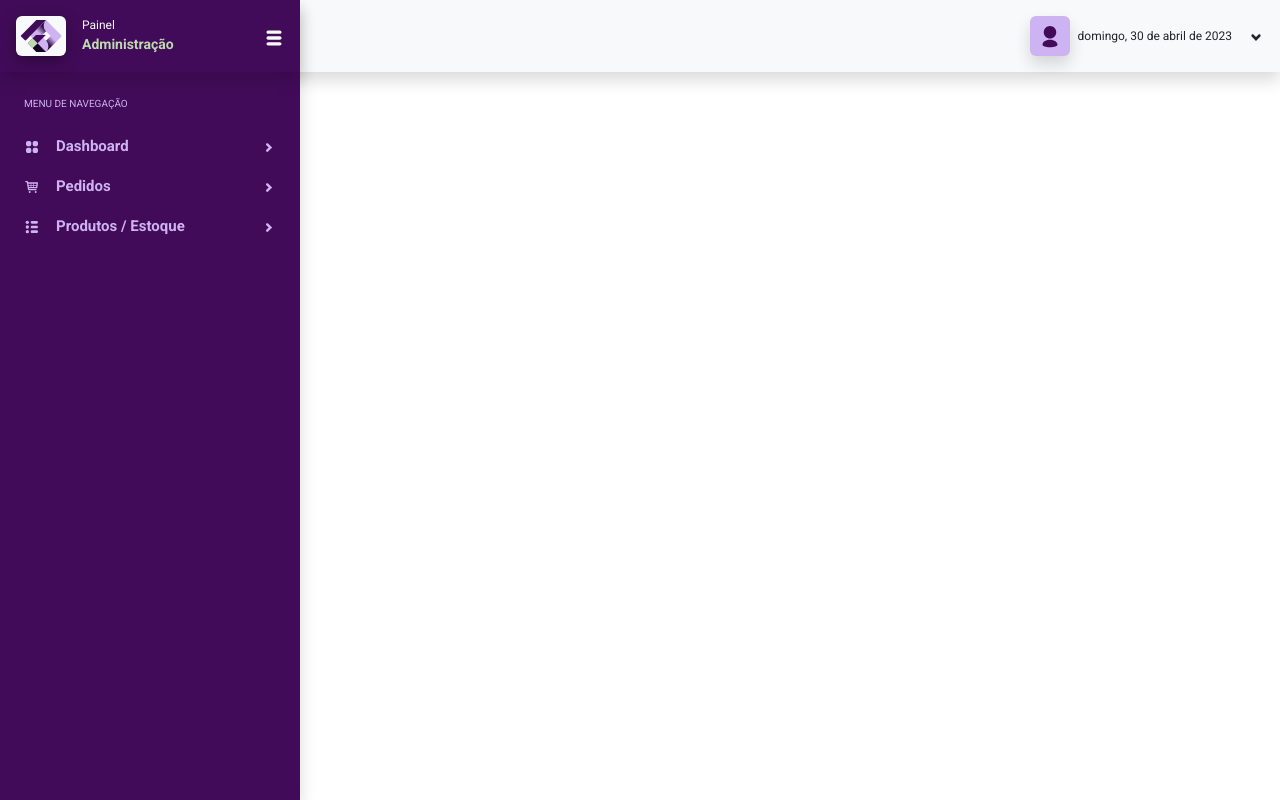
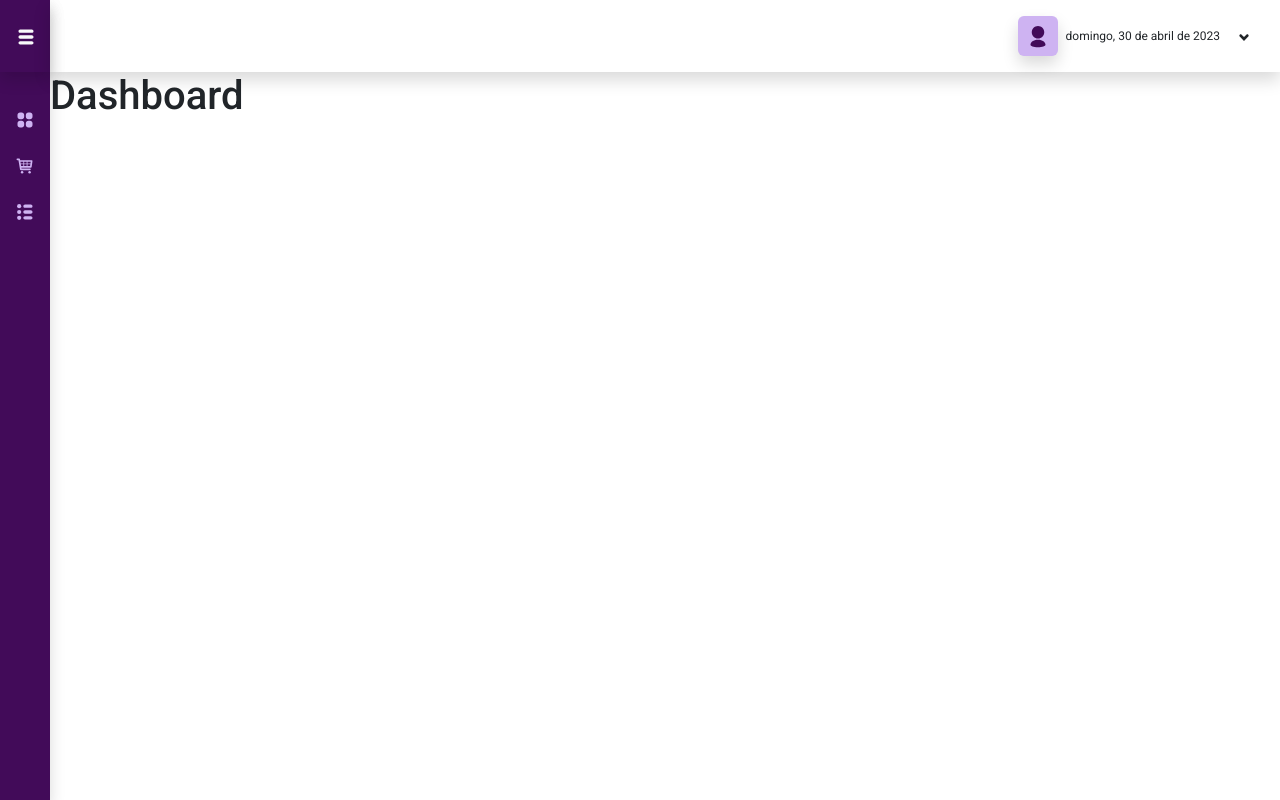
Before and after one commit to guigabraga/cronnos_app, a React (Vite) app: page /home in a window 1280 px wide. Built offline with nearby package versions, Linux system fonts and the light colour scheme.

Commit message:
Atualização de rotas

```diff
--- a/package.json
+++ b/package.json
@@ -14,12 +14,14 @@
     "@emotion/styled": "^11.10.8",
     "@hookform/resolvers": "^3.1.0",
     "@mui/material": "^5.12.2",
+    "apexcharts": "^3.41.0",
     "axios": "^1.4.0",
     "bootstrap": "^5.2.3",
     "bootstrap-icons": "^1.10.5",
     "localforage": "^1.10.0",
     "match-sorter": "^6.3.1",
     "react": "^18.2.0",
+    "react-apexcharts": "^1.4.0",
     "react-dom": "^18.2.0",
     "react-hook-form": "^7.44.3",
     "react-icons": "^4.9.0",
--- /dev/null
+++ b/src/App.jsx
@@ -0,0 +1,36 @@
+import React from 'react'
+import { BrowserRouter, Routes, Route } from "react-router-dom"
+
+import "./global-style.css"
+import 'bootstrap/dist/css/bootstrap.min.css'
+
+import Login from './routes/Login'
+import Cadastro from './routes/Cadastro'
+import RecuperarSenha from './routes/Recuperar-senha'
+import Home from './routes/Home'
+
+import Dashboard from './pages/Dashboard'
+import Pedidos from './pages/Pedidos'
+
+import SideBar from './components/HomeSideBar'
+
+function App(){
+    return(
+        <BrowserRouter>
+            <Routes>
+                <Route path='/login' element={<Login/>}/>
+                <Route path='/cadastro' element={<Cadastro/>}/>
+                <Route path='/recuperar-senha' element={<RecuperarSenha/>}/>
+            </Routes>
+            <SideBar>
+                <Routes>
+                    <Route path='/home' element={<Dashboard/>}/>
+                    <Route path='/dashboard' element={<Dashboard/>}/>
+                    <Route path='/pedidos' element={<Pedidos/>}/>
+                </Routes>
+            </SideBar>
+        </BrowserRouter>
+    )
+}
+
+export default App
--- a/src/Main.jsx
+++ b/src/Main.jsx
@@ -1,44 +1,10 @@
-import React from 'react';
-import ReactDOM from 'react-dom/client';
-import "./global-style.css";
-import 'bootstrap/dist/css/bootstrap.min.css';
-import {createBrowserRouter, createRoutesFromElements, Route, RouterProvider} from "react-router-dom";
+import React from 'react'
+import ReactDOM from 'react-dom/client'
+import App from './App'
 
-import Login from './routes/Login.jsx';
-import Cadastro from './routes/Cadastro.jsx';
-import RecuperarSenha from './routes/Recuperar-senha.jsx';
-import Dashboard from './routes/Dashboard.jsx';
-import Home from './routes/Home.jsx';
-
-const router = createBrowserRouter([
-    {
-        path: "/",
-        element: <Login />
-    },
-    {
-        path: "login",
-        element: <Login />
-    },
-    {
-        path: "cadastro",
-        element: <Cadastro />
-    },
-    {
-        path: "recuperar-senha",
-        element: <RecuperarSenha />
-    },
-    {
-        path: "dahsboard",
-        element: <Dashboard />
-    },
-    {
-        path: "home",
-        element: <Home />
-    }
-]);
-
-ReactDOM.createRoot(document.getElementById('root')).render(
+const root = ReactDOM.createRoot(document.getElementById('root'))
+root.render(
     <React.StrictMode>
-        <RouterProvider router={router} />
+        <App />
     </React.StrictMode>
-);
+)
--- a/src/components/HomeNavBar.jsx
+++ b/src/components/HomeNavBar.jsx
@@ -1,10 +1,11 @@
 import React, { useState, useEffect } from 'react'
+import { Navbar } from 'reactstrap'
 //Icones:
-import { TiUser} from 'react-icons/ti'
+import { TiUser } from 'react-icons/ti'
 //Componentes:
 import HomeNavBarDropdown from './HomeNavBarDropdown'
 
-function HomeNavBar(){
+function HomeNavBar({children}){
     //Nome do usuario no sessionStorage:
     const sessionUserName =  sessionStorage.getItem('userName')
     //Data/Hora realtime:
@@ -13,10 +14,10 @@ function HomeNavBar(){
             setInterval(() => setDateState(new Date()), 10000);
     }, []);
     return(
-        <div>
-            <div className='home-nav-bar shadow bg-light'>
-                <div className='float-end'>
-                    <div className='pt-3 hstack px-3 gap-2'>
+        <div className='w-100 container-nav-bar'>
+            <Navbar className='w-100 shadow home-nav-bar'>
+                <div className='ms-auto'>
+                    <div className='hstack px-3 gap-2'>
                         <div className='rounded home-navbar-user-icon shadow'>
                             <TiUser className='cronnos-font-30 icon-user'/>
                         </div>
@@ -29,7 +30,8 @@ function HomeNavBar(){
                         </div>
                     </div>
                 </div>
-            </div>
+            </Navbar>
+            <div>{children}</div>
         </div>
     )
 }
--- a/src/components/HomeSideBar.jsx
+++ b/src/components/HomeSideBar.jsx
@@ -3,56 +3,61 @@ import { useNavigate, Link, BrowserRouter, Routes, Route, NavLink } from 'react-
 //Icones:
 import { TiThMenu, TiThLarge, TiChevronRight, TiShoppingCart, TiThList } from 'react-icons/ti'
 
+import HomeNavBar from './HomeNavBar'
+
 import CronnosLogoSmall from '../assets/cronnos-logo-small.svg'
-import Dashboard from '../routes/Dashboard'
+import Dashboard from '../pages/Dashboard'
 import Tables from '../pages/Tables'
 
 function SideBar({children}){
     //Nome do usuario no sessionStorage:
     const sessionUserName =  sessionStorage.getItem('userName')
+    //Abrir e fechar Sidebar:
+    const [sideBarOpen, setSideBarOpen] = useState(false)
+    const toggle = () => setSideBarOpen(!sideBarOpen)
     //Itens dos menus:
     const menuItens = [
         {
-            path: "/dahsboard",
+            path: "/dashboard",
             name: "Dashboard",
             icon: <TiThLarge/>
         },
         {
-            path: "/dahsboard",
+            path: "/pedidos",
             name: "Pedidos",
             icon: <TiShoppingCart/>
         },
         {
-            path: "/dahsboard",
+            path: "dahsboard",
             name: "Produtos / Estoque",
             icon: <TiThList/>
         }
     ]
     return(
-        <div>
-            <div className='sideBarHome cronnos-bg-sidebar shadow'>
+        <div className='home-container'>
+            <div className='sideBarHome cronnos-bg-sidebar shadow' style={{width: sideBarOpen ? '300px': '50px'}}>
                 <div className='shadow home-side-bar-title'>
                     <div className='mx-3 hstack gap-3'>
-                        <img className='rounded p-1 my-3 cronnos-box-shadow-primary bg-light' src={CronnosLogoSmall} width='50px'/>
-                        <div>
+                        <img className='rounded p-1 my-3 cronnos-box-shadow-primary bg-light sidebar-title-icon' style={{display: sideBarOpen ? 'block': 'none'}} src={CronnosLogoSmall}/>
+                        <div style={{display: sideBarOpen ? 'block': 'none'}}>
                             <span className='d-block text-light cronnos-font-12 fw-medium'>Painel</span>
-                            <span className='d-block cronnos-text-primary fw-bold cronnos-font-14 '>Administração</span>
+                            <span className='d-block cronnos-text-primary fw-bold cronnos-font-14'>Administração</span>
                         </div>
-                        <div className='ms-auto'>
-                            <a className='text-light cronnos-font-20'><TiThMenu/></a>
+                        <div className='ms-auto' style={{height: sideBarOpen ? '': '71.5px', paddingTop : sideBarOpen ? '': '20px'}}>
+                            <a type='button' className='text-light cronnos-font-20' onClick={toggle}><TiThMenu/></a>
                         </div>
                     </div>
                 </div>
-                <div className='mt-4'>
-                    <p className='cronnos-font-10 cronnos-text-insert mx-4'>MENU DE NAVEGAÇÃO</p>
+                <div className='mt-4 home-side-bar-body'>
+                    <p className='cronnos-font-10 cronnos-text-insert mx-4 transition' style={{display: sideBarOpen ? 'block': 'none'}}>MENU DE NAVEGAÇÃO</p>
                     <div>
                         {
                             menuItens.map((item, index) =>(
-                                <NavLink to={item.path} key={index} activeclassName='active' className='text-decoration-none'>
-                                    <div className='hstack gap-3 item-menu px-4 py-2'>
-                                        <div className='ronnos-font-15'>{item.icon}</div>
-                                        <div className='cronnos-font-15 fw-semibold'>{item.name}</div>
-                                        <div className='cronnos-font-15 ms-auto'><TiChevronRight/></div>
+                                <NavLink to={item.path} key={index} className='text-decoration-none item-menu' activeclassname='active'>
+                                    <div className='hstack gap-3 py-2 item-menu-div'>
+                                        <div style={{paddingLeft: sideBarOpen ? '25px': '15px', fontSize: sideBarOpen ? '15px': '20px'}}>{item.icon}</div>
+                                        <div className='cronnos-font-15 fw-semibold' style={{display: sideBarOpen ? 'block': 'none'}}>{item.name}</div>
+                                        <div className='cronnos-font-15 ms-auto pe-4' style={{display: sideBarOpen ? 'block': 'none'}}><TiChevronRight/></div>
                                     </div>
                                 </NavLink>
                             ))
@@ -60,7 +65,7 @@ function SideBar({children}){
                     </div>
                 </div>
             </div>
-            <main>{children}</main>
+            <HomeNavBar>{children}</HomeNavBar>
         </div>
     )
 }
--- a/src/global-style.css
+++ b/src/global-style.css
@@ -72,13 +72,6 @@
     cursor: pointer;
 }
 
-.sideBarHome{
-    position: fixed;
-    width: 300px;
-    height: 100vh;
-    transition: 0.5s;
-}
-
 /*Botões da Sidebar*/
 .item-menu{
     color: #CEB3F2;
@@ -88,17 +81,43 @@
     background-color: #300B40;
     transition: all 0.5s;
 }
+.active{
+    color: whitesmoke;
+    background-color: #300B40;
+}
+.item-menu-div:hover{
+    color: whitesmoke;
+    background-color: #300B40;
+    transition: all 0.5s;
+}
+
+/*Home*/
+.home-container{
+    display: flex;
+}
 
 /*Home SideBar*/
 .home-side-bar-title{
     height: 50x;
 }
+.sideBarHome{
+    width: 300px;
+    height: 100vh;
+    transition: all 0.5s;
+}
+.sidebar-title-icon{
+    width: 50px;
+    transition: all 0.5s;
+    transition-delay: 5s;
+}
 
 /*Home Navbar*/
+.container-nav-bar{
+    height: 72px;
+}
 .home-nav-bar{
     position: fixed;
     height: 71.5px;
-    width: 100%;
 }
 .home-navbar-user-icon{
     display: flex;
--- a/src/pages/Dashboard.jsx
+++ b/src/pages/Dashboard.jsx
@@ -1,9 +1,12 @@
 import React from 'react'
+
+import DashboardChartOne from '../components/charts/DashboardChartOne'
 
 function Dashboard(){
     return(
         <div>
             <h1>Dashboard</h1>
+
         </div>
     )
 }
--- /dev/null
+++ b/src/pages/Pedidos.jsx
@@ -0,0 +1,11 @@
+import React from 'react'
+
+function Pedidos(){
+    return(
+        <div>
+            <h1>Pedidos</h1>
+        </div>
+    )
+}
+
+export default Pedidos
--- a/src/routes/Home.jsx
+++ b/src/routes/Home.jsx
@@ -1,19 +1,10 @@
 import React, { useState } from 'react'
 import { useNavigate, Link, BrowserRouter, Routes, Route } from 'react-router-dom'
 
-import CronnosLogoSmall from '../assets/cronnos-logo-small.svg'
-import SideBar from '../components/HomeSideBar'
-import HomeNavBar from '../components/HomeNavBar'
-import Dashboard from '../routes/Dashboard'
-import Tables from '../pages/Tables'
-
-
 function Home(){
     return(
-        <div>
-            <HomeNavBar/>
-            <SideBar/>
-        </div>
+        <>
+        </>
     )
 }
 
--- a/src/routes/Login.jsx
+++ b/src/routes/Login.jsx
@@ -47,7 +47,7 @@ function Login(){
                 sessionStorage.setItem('userName', response.data.nameUser)
                 setTimeout(() => {
                     setRemoveLoadSpinner(false)
-                    navigate('/Home')
+                    navigate('/home')
                 }, 1000)
             }else{
                 sessionStorage.setItem('status','Email ou senha incorretos!')
```
Also changed, not shown: src/components/charts/DashboardChartOne.jsx (added, +45 -0 lines), src/routes/Dashboard.jsx (deleted, +0 -61 lines), 1 other file (tests, documents, lock files or other folders).
